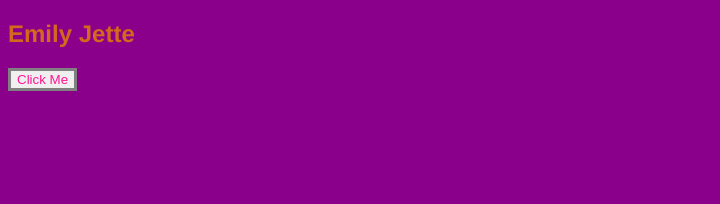
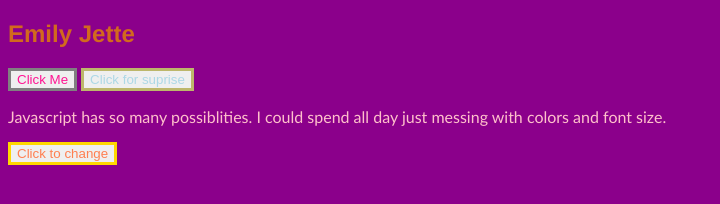
Before and after one commit to Emily-Jette/Unit5-02, a plain HTML site: page index.html in a window 1280 px wide. Shown: the whole page, without its empty margins (0-720 px from the left). Drawn offline with Linux system fonts and the light colour scheme.

Commit message:
added more buttons

```diff
--- a/index.html
+++ b/index.html
@@ -9,6 +9,9 @@
   <body id="main-page">
     <h2 class="heading">Emily Jette</h2>
     <button id="button">Click Me</button>
+    <button id="button2">Click for suprise</button>
+    <p id="text">Javascript has so many possiblities. I could spend all day just messing with colors and font size.</p>
+    <button id="button3">Click to change</button>
     <script src="script.js"></script>
   </body>
 </html>
--- a/script.js
+++ b/script.js
@@ -1,7 +1,23 @@
-//This code will run two alerts after button is clicked.
+//  this code will run two alerts after button is clicked.
 document.getElementById('button').addEventListener('click', message)
 
-function message(){
+function message() {
   alert ('Hey, thanks for coming!')
   alert ('Going so soon? Oh well, have a great day!')
 }
+
+// This code changes the text on a button. It was a test.
+document.getElementById('button2').addEventListener('click', text)
+
+function text() {
+  document.getElementById('button2').innerHTML = 'Oh Hey!'
+}
+
+// this code will change the text color of the paragraph
+document.getElementById('button3').addEventListener('click', color)
+
+function color() {
+  document.getElementById('text').style.color = 'lightseagreen'
+  document.getElementById('text').style.fontFamily='fantasy'
+  document.getElementById('text').style.fontSize='30px'
+}
--- a/style.css
+++ b/style.css
@@ -1,18 +1,34 @@
 #main-page {
   background-color: darkmagenta;
+  color: lightseagreen
 }
 
-.heading{
+.heading {
   color: chocolate;
   font-family: 'Franklin Gothic Medium', 'Arial Narrow', Arial, sans-serif;
 }
 
-#text{
+#text {
   font-family: fantasy;
   color: blanchedalmond;
 }
 
-#button{
+#button {
   border: 3px solid grey;
   color: deeppink;
 }
+
+#button2 {
+  border: 3px solid darkkhaki;
+  color: lightblue;
+}
+
+#text {
+  color: pink;
+  font-family: 'Trebuchet MS', 'Lucida Sans Unicode', 'Lucida Grande', 'Lucida Sans', Arial, sans-serif;
+}
+
+#button3 {
+  border: 3px solid gold;
+  color: coral;
+}
```
